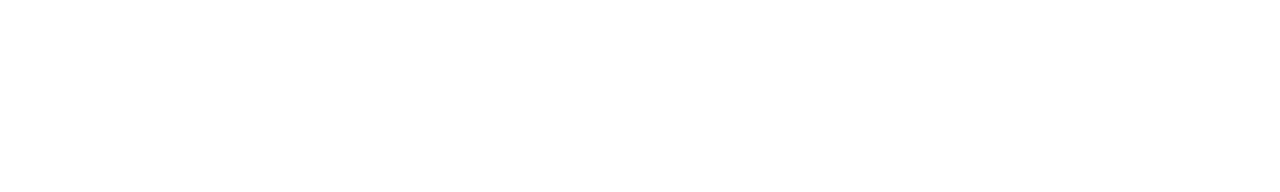
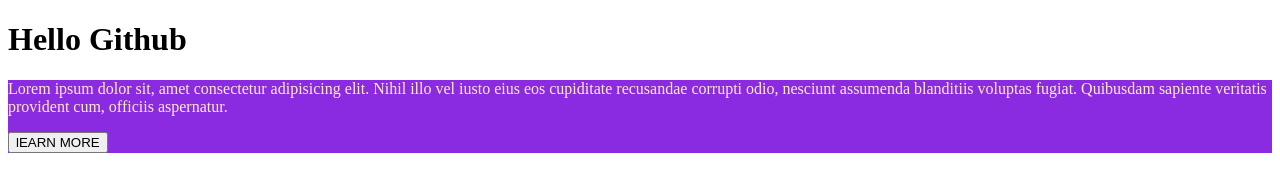
Before and after one commit to Ahsan-Tapadar/my-3rd-repo, a plain HTML site: page index.html in a window 1280 px wide. Drawn offline with Linux system fonts and the light colour scheme.

Commit message:
color added

```diff
--- /dev/null
+++ b/Repo.css
@@ -0,0 +1,6 @@
+div{
+    background-color: blueviolet;
+}
+. paragraph {
+    color: aliceblue;
+}
--- a/index.html
+++ b/index.html
@@ -4,8 +4,17 @@
     <meta charset="UTF-8">
     <meta name="viewport" content="width=device-width, initial-scale=1.0">
     <title>my 3rd repo</title>
+    <link rel="stylesheet" href="Repo.css">
+    <style>
+
+    </style>
 </head>
 <body>
+    <h1>Hello Github</h1>
+    <DIV>
+        <P style="color: blanchedalmond;padding: 20;">Lorem ipsum dolor sit, amet consectetur adipisicing elit. Nihil illo vel iusto eius eos cupiditate recusandae corrupti odio, nesciunt assumenda blanditiis voluptas fugiat. Quibusdam sapiente veritatis provident cum, officiis aspernatur.</P>
+        <BUTTon >lEARN MORE</BUTTon>
+    </DIV>
 
 </body>
 </html>
```
